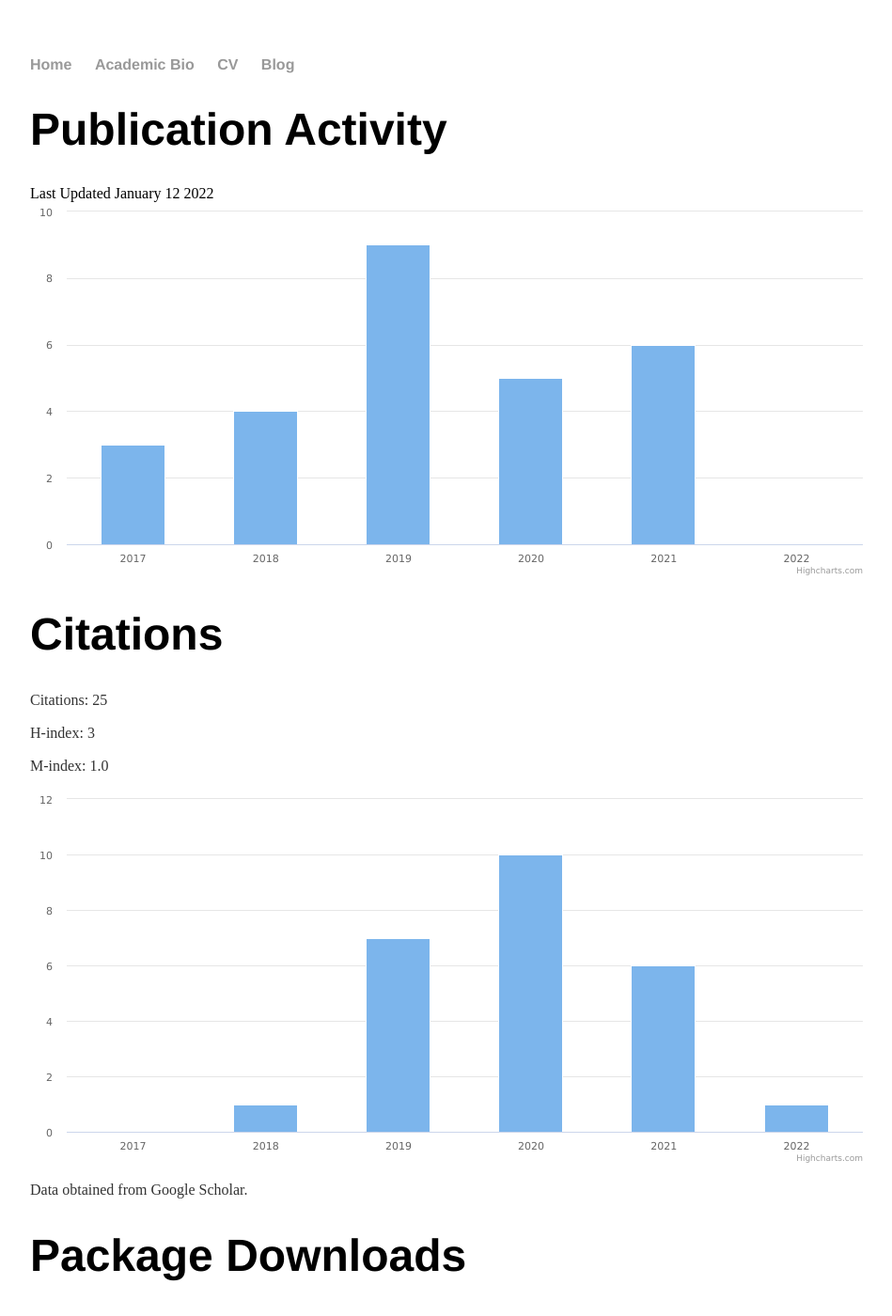
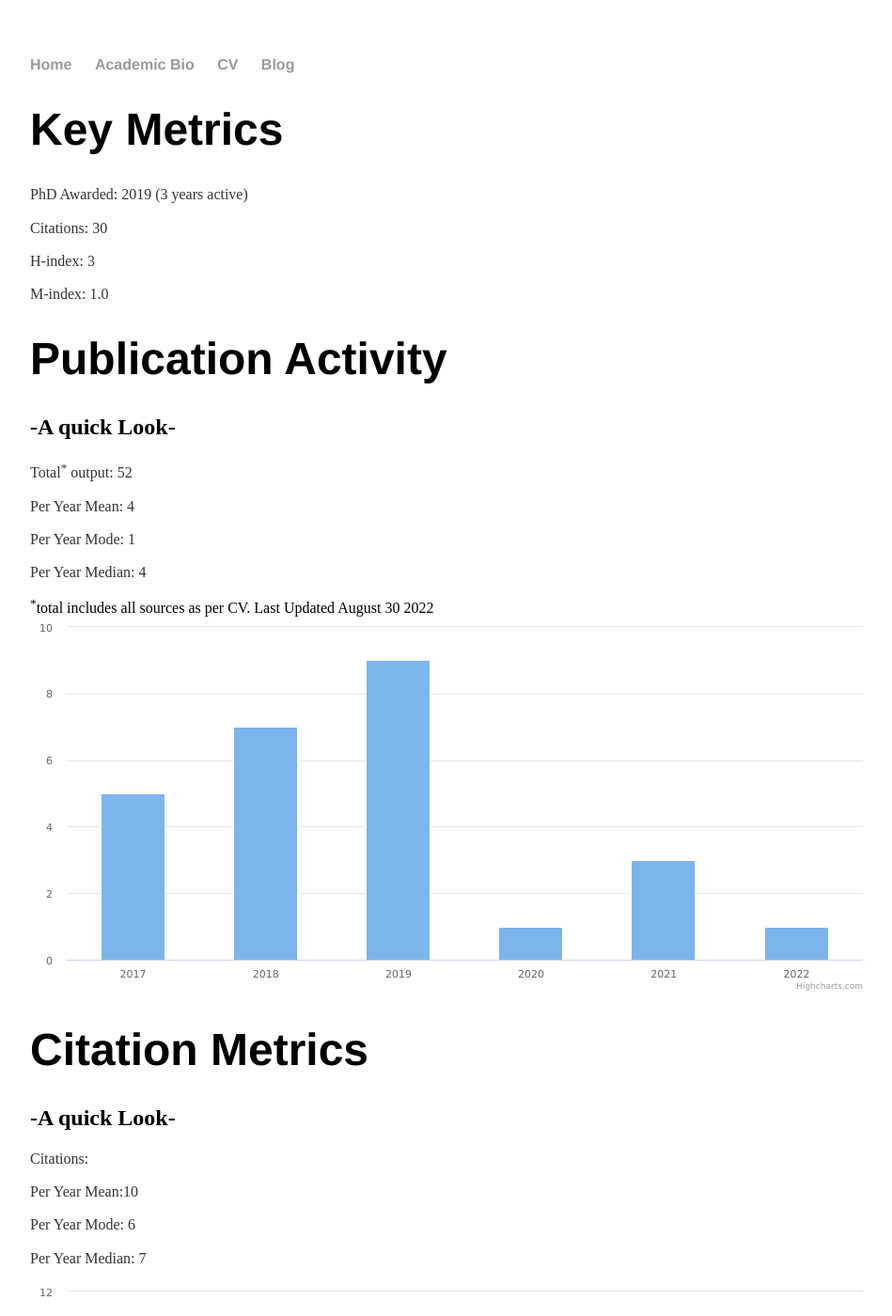
Before and after one commit to rhematt/rhematt.github.io, a Jekyll site: the page built from cv/activity.html, in a window 1280 px wide and 1400 px high. Shown: the whole window at 94% size, without its empty margins (160-1109 px from the left). Built offline with Jekyll 4.4.1, drawn with Linux system fonts in a browser that asks for light colours.

Commit message:
Update activity.html
Updated metrics 30AUG2022

```diff
--- a/cv/activity.html
+++ b/cv/activity.html
@@ -3,10 +3,25 @@ layout: default
 title: Publication Activity for Dr Richard Matthews
 ---
 
+<h1>Key Metrics</h1>
+
+<p>PhD Awarded: 2019 (3 years active)</p>
+<p>Citations: 30</p>
+<p>H-index:   3</p>
+<p>M-index:   1.0</p>
+
+
 <h1>Publication Activity</h1>
 
+<h2>-A quick Look-</h2>
+<p>Total<sup>*</sup> output: 52</p>
+<p>Per Year Mean: 4 </p>
+<p>Per Year Mode: 1 </p>
+<p>Per Year Median: 4 </p>
 
-Last Updated January 12 2022
+<sup>*</sup>total includes all sources as per CV.
+
+Last Updated August 30 2022
 
 <script src="https://code.highcharts.com/highcharts.js"></script>
 <div id="publicationsgraph" style="width:100%; height:400px;"></div>
@@ -32,16 +47,22 @@ document.addEventListener('DOMContentLoaded', function() {
 		},
 			series: [{
 			name: '',
-  				data: [ 3, 4, 9, 5, 6, 0]
+  				data: [ 5, 7, 9, 1, 3, 1]
 			}]
   		});
 });
 </script>
-<h1>Citations</h1>
+<h1>Citation Metrics</h1>
 
-<p>Citations: 25</p>
-<p>H-index:   3</p>
-<p>M-index:   1.0</p>
+<h2>-A quick Look-</h2>
+
+
+<p>Citations:</p>
+<p>Per Year Mean:10</p>
+<p>Per Year Mode: 6</p>
+<p>Per Year Median: 7 </p>
+
+
 
 <div id="citationsgraph" style="width:100%; height:400px;"></div>
 <script>
@@ -66,7 +87,7 @@ document.addEventListener('DOMContentLoaded', function() {
 		},
 			series: [{
 			name: '',
-  				data: [ 0, 1, 7, 10, 6, 1]
+  				data: [ 0, 0, 8, 10, 6, 6]
 			}]
   		});
 });
```
